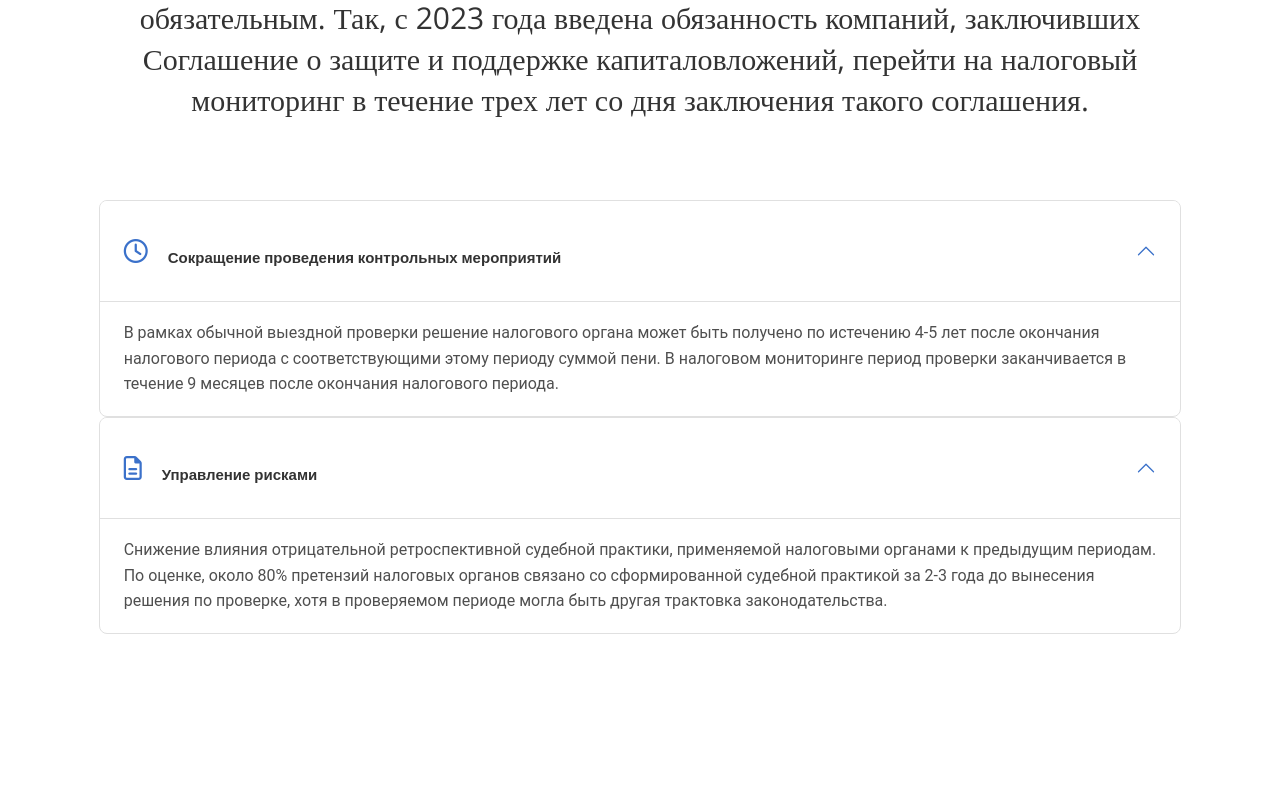
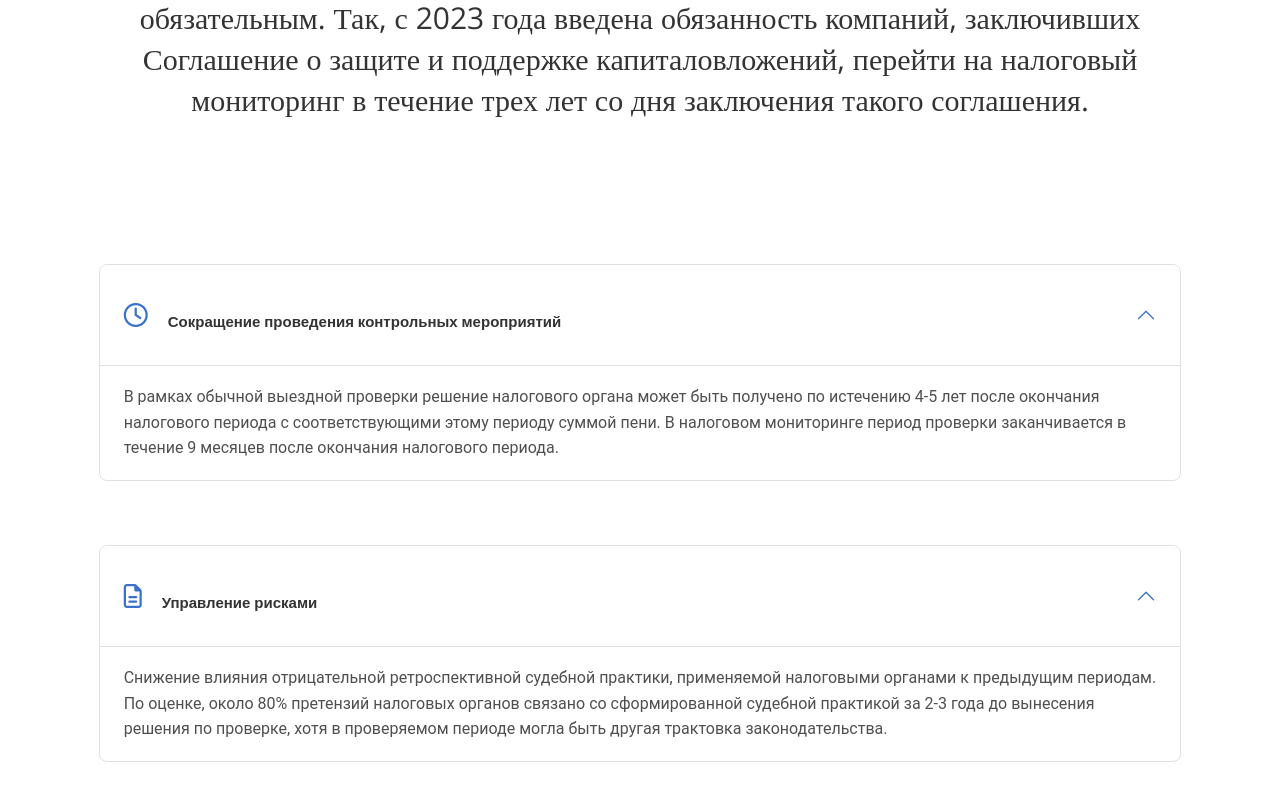
Before and after one commit to k1ngsterr1/taxes-monitoring, a React (Create React App) app: page / in a window 1280 px wide. Shown: the part 2427-3227 px from the top of the page. Built offline with nearby package versions, Linux system fonts and the light colour scheme.

Commit message:
taxes-monitoring V1.8

```diff
--- a/src/styles/about/about-styles.css
+++ b/src/styles/about/about-styles.css
@@ -80,4 +80,7 @@
   display: flex;
   flex-direction: column;
   margin-top: clamp(16px, 7.47648vw, 64px);
+}
+* body .about-screen .container .accordions .accordion-item {
+  margin-top: clamp(16px, 7.47648vw, 64px);
 }/*# sourceMappingURL=about-styles.css.map */
--- a/src/styles/about/about-styles.sass
+++ b/src/styles/about/about-styles.sass
@@ -119,3 +119,6 @@ $container: 86.45833333333333%
                     display: flex
                     flex-direction: column
                     margin-top: $m32mob
+
+                    .accordion-item
+                        margin-top: $m32mob
```
Also changed, not shown: 1 other file (tests, documents, lock files or other folders).
